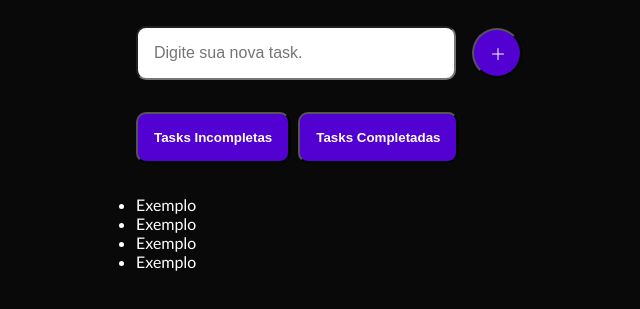
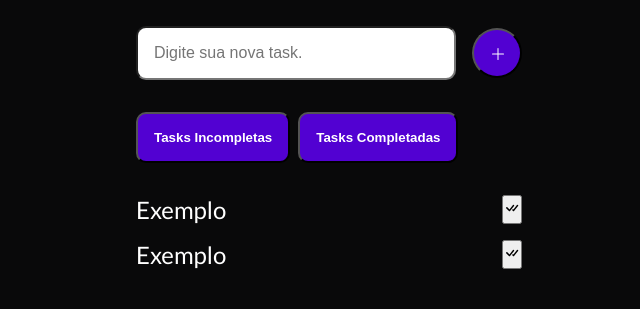
Before and after one commit to LeoRodriguescds/To-Do-List-JS, a plain HTML site: page index.html in a window 1280 px wide. Shown: the part 125-434 px from the top of the page, without its empty margins (311-951 px from the left). Drawn offline with Linux system fonts and the light colour scheme.

Commit message:
add o botão de complete

```diff
--- a/index.html
+++ b/index.html
@@ -36,10 +36,17 @@
             <!-- lista das tarefas com ul -->
 
             <ul id="to-do-list">
-                <li>Exemplo</li>
-                <li>Exemplo</li>
-                <li>Exemplo</li>
-                <li>Exemplo</li>
+                <li>Exemplo <button>
+                    <svg xmlns="http://www.w3.org/2000/svg" width="16" height="16" fill="currentColor" class="bi bi-check-all" viewBox="0 0 16 16">
+                        <path d="M8.97 4.97a.75.75 0 0 1 1.07 1.05l-3.99 4.99a.75.75 0 0 1-1.08.02L2.324 8.384a.75.75 0 1 1 1.06-1.06l2.094 2.093L8.95 4.992a.252.252 0 0 1 .02-.022zm-.92 5.14.92.92a.75.75 0 0 0 1.079-.02l3.992-4.99a.75.75 0 1 0-1.091-1.028L9.477 9.417l-.485-.486-.943 1.179z"/>
+                    </svg>
+                </button> </li>
+
+                <li>Exemplo <button>
+                    <svg xmlns="http://www.w3.org/2000/svg" width="16" height="16" fill="currentColor" class="bi bi-check-all" viewBox="0 0 16 16">
+                        <path d="M8.97 4.97a.75.75 0 0 1 1.07 1.05l-3.99 4.99a.75.75 0 0 1-1.08.02L2.324 8.384a.75.75 0 1 1 1.06-1.06l2.094 2.093L8.95 4.992a.252.252 0 0 1 .02-.022zm-.92 5.14.92.92a.75.75 0 0 0 1.079-.02l3.992-4.99a.75.75 0 1 0-1.091-1.028L9.477 9.417l-.485-.486-.943 1.179z"/>
+                    </svg>
+                </button> </li>
             </ul>
         </div>
     </div>
--- a/style/style.css
+++ b/style/style.css
@@ -80,3 +80,18 @@ h1 {
     background-color: var(--color-purple);
     color: #fff;
 }
+
+#to-do-list {
+    display: flex;
+    flex-direction: column;
+    gap: 1rem;
+    padding: 0;
+}
+
+#to-do-list li {
+    list-style-type: none;
+    font-size: 1.5rem;
+    text-transform: capitalize; /*Esse método irá sempre deixar a primeira letra da frase em maiúsculo*/
+    display: flex;
+    justify-content: space-between;
+}
```
